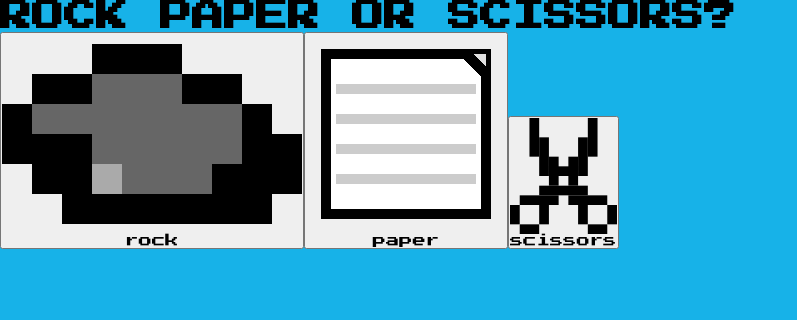
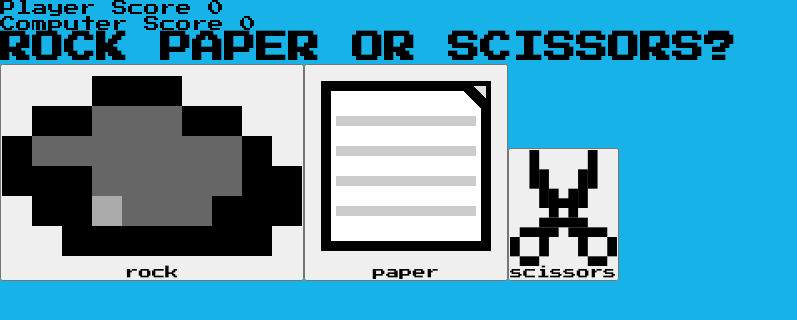
Before and after one commit to ImExtraPolite3/rock-paper-scissors, a React (Vite) app: page / in a window 1280 px wide. Shown: the top 320 px of the page, without its empty margins (0-797 px from the left). Built offline with nearby package versions, Linux system fonts and the light colour scheme.

Commit message:
add score

```diff
--- a/src/components/Game.jsx
+++ b/src/components/Game.jsx
@@ -15,7 +15,7 @@ function ButtonProp({ name, img, whenClick }) {
   );
 }
 
-function CreateButton({ setResults, setScore }) {
+function CreateButton({ setResults, setWins, setLoses }) {
   return buttonName.map((eachButton, index) => {
     return (
       <ButtonProp
@@ -23,7 +23,14 @@ function CreateButton({ setResults, setScore }) {
         name={eachButton}
         img={imgs[index]}
         whenClick={() => {
-          setResults(gameLogic(eachButton, computerChoice()));
+          const gameResults = gameLogic(eachButton, computerChoice());
+          setResults(gameResults);
+
+          if (gameResults === 'player wins') {
+            setWins((prevWins) => prevWins + 1);
+          } else if (gameResults === 'computer wins') {
+            setLoses((prevLoses) => prevLoses + 1);
+          }
         }}
       />
     );
@@ -32,11 +39,21 @@ function CreateButton({ setResults, setScore }) {
 
 export default function Game() {
   const [results, setResults] = useState('ROCK PAPER OR SCISSORS?');
+  const [wins, setWins] = useState(0);
+  const [loses, setLoses] = useState(0);
 
   return (
     <>
+      <div className="scores">
+        <p>{`Player Score ${wins}`}</p>
+        <p>{`Computer Score ${loses}`}</p>
+      </div>
       <h1>{results}</h1>
-      <CreateButton setResults={setResults} />
+      <CreateButton
+        setResults={setResults}
+        setWins={setWins}
+        setLoses={setLoses}
+      />
     </>
   );
 }
```
